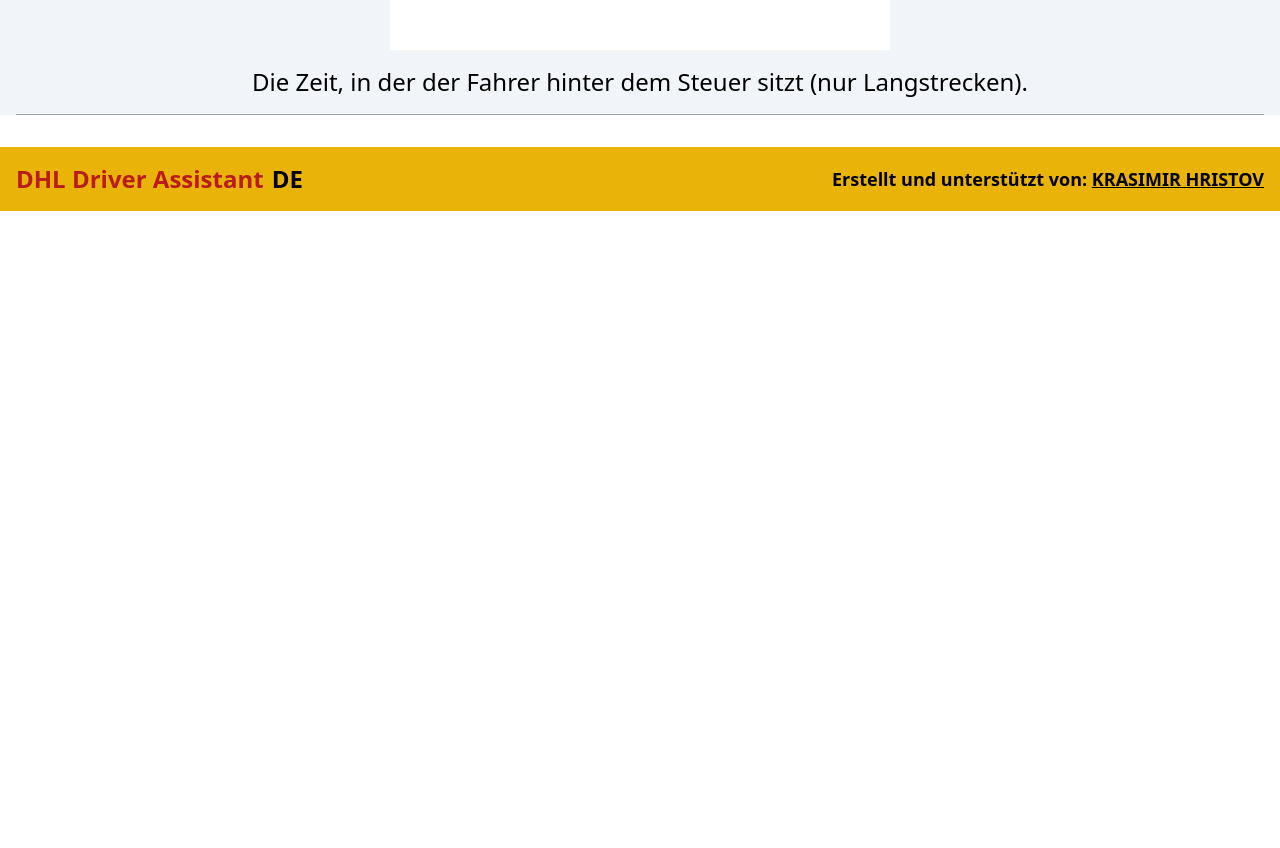
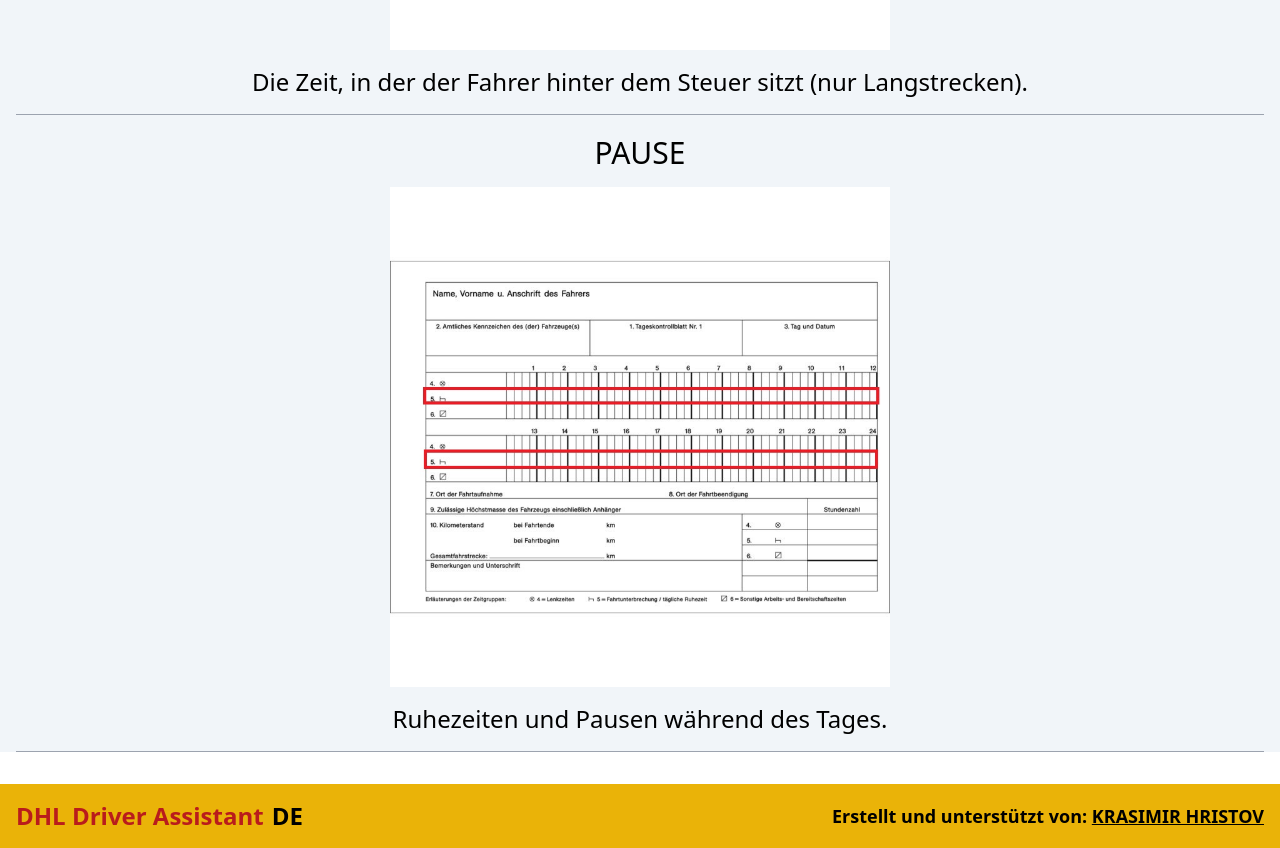
Before and after one commit to Krasimir-Hristov/DHL-Driver-Assitant-Dev, a React (Vite) app in the folder frontend/: page /controllbook in a window 1280 px wide. Shown: the part 4280-5128 px from the top of the page. Before the commit the page ends 4491 px from the top, so only its background shows below. Built offline with nearby package versions, Linux system fonts and the light colour scheme.

Commit message:
add pause object

```diff
--- a/frontend/src/pages/ControllBook.tsx
+++ b/frontend/src/pages/ControllBook.tsx
@@ -8,6 +8,7 @@ import nameAndFamilyImg from '../assets/controlBookImg/cbName.jpg';
 import currentDateImg from '../assets/controlBookImg/cbDate.jpg';
 import licensePlateImg from '../assets/controlBookImg/cbPlates.jpg';
 import drivingLineImg from '../assets/controlBookImg/cbDriving.jpg';
+import breakLineImg from '../assets/controlBookImg/cbPause.jpg';
 
 import DayOfYear from '../components/DayOfYear';
 import CurrentDate from '../components/CurrentDate';
@@ -36,6 +37,11 @@ const ControllBook: React.FC = () => {
       title: `${t('cbDrivingLine')}`, // Примерен ключ от вашите i18n ресурси
       image: drivingLineImg,
       description: `${t('cbDrivingLineDesc')}`, // Примерен ключ от вашите i18n ресурси
+    },
+    {
+      title: `${t('cbBreakLine')}`, // Примерен ключ от вашите i18n ресурси
+      image: breakLineImg,
+      description: `${t('cbBreakLineDesc')}`, // Примерен ключ от вашите i18n ресурси
     },
 
     // Добавете повече обекти тук, ако е необходимо
```
